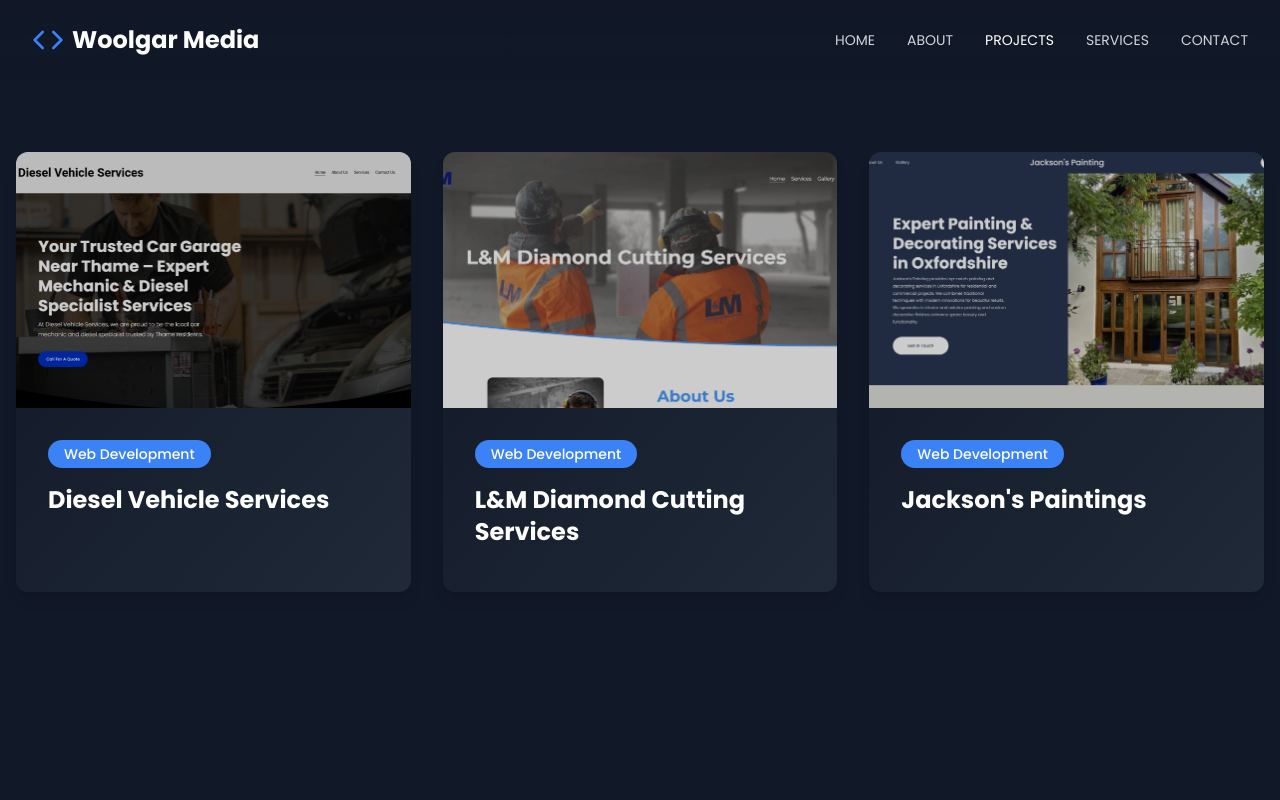
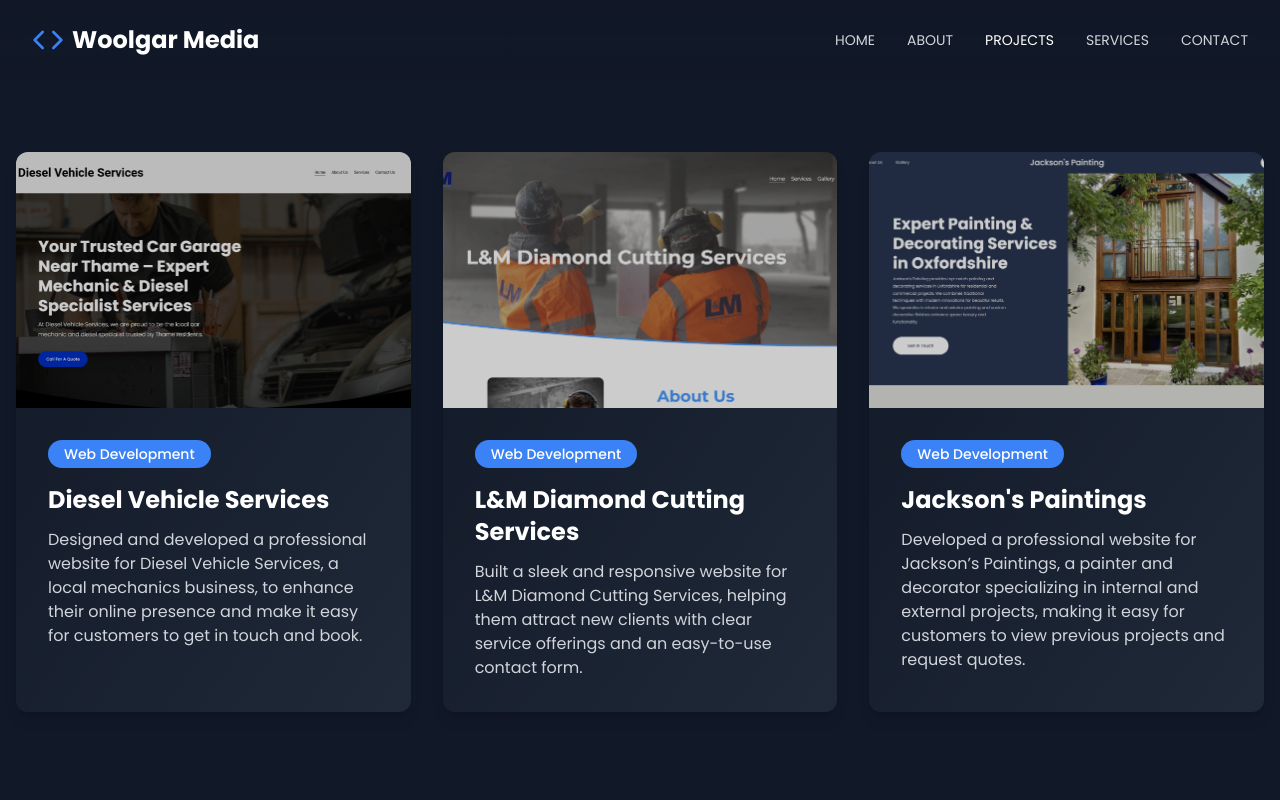
Before and after one commit to woolgarmedia/woolgarmedia, a React (Vite) app: page /projects in a window 1280 px wide. Shown: the top 800 px of the page. Built offline with nearby package versions, Linux system fonts and the light colour scheme.

Commit message:
Adding project descriptions

```diff
--- a/src/components/Projects.tsx
+++ b/src/components/Projects.tsx
@@ -11,21 +11,24 @@ const projectsData: Project[] = [
     id: "1",
     category: "Web Development",
     title: "Diesel Vehicle Services",
-    description: "",
+    description:
+      "Designed and developed a professional website for Diesel Vehicle Services, a local mechanics business, to enhance their online presence and make it easy for customers to get in touch and book.",
     image: "/images/dvs-1.png",
   },
   {
     id: "2",
     category: "Web Development",
     title: "L&M Diamond Cutting Services",
-    description: "",
+    description:
+      "Built a sleek and responsive website for L&M Diamond Cutting Services, helping them attract new clients with clear service offerings and an easy-to-use contact form.",
     image: "/images/lmdcs-project.png",
   },
   {
     id: "3",
     category: "Web Development",
     title: "Jackson's Paintings",
-    description: "",
+    description:
+      "Developed a professional website for Jackson’s Paintings, a painter and decorator specializing in internal and external projects, making it easy for customers to view previous projects and request quotes.",
     image: "/images/jacksons-paintings-project.png",
   },
 ];
```
